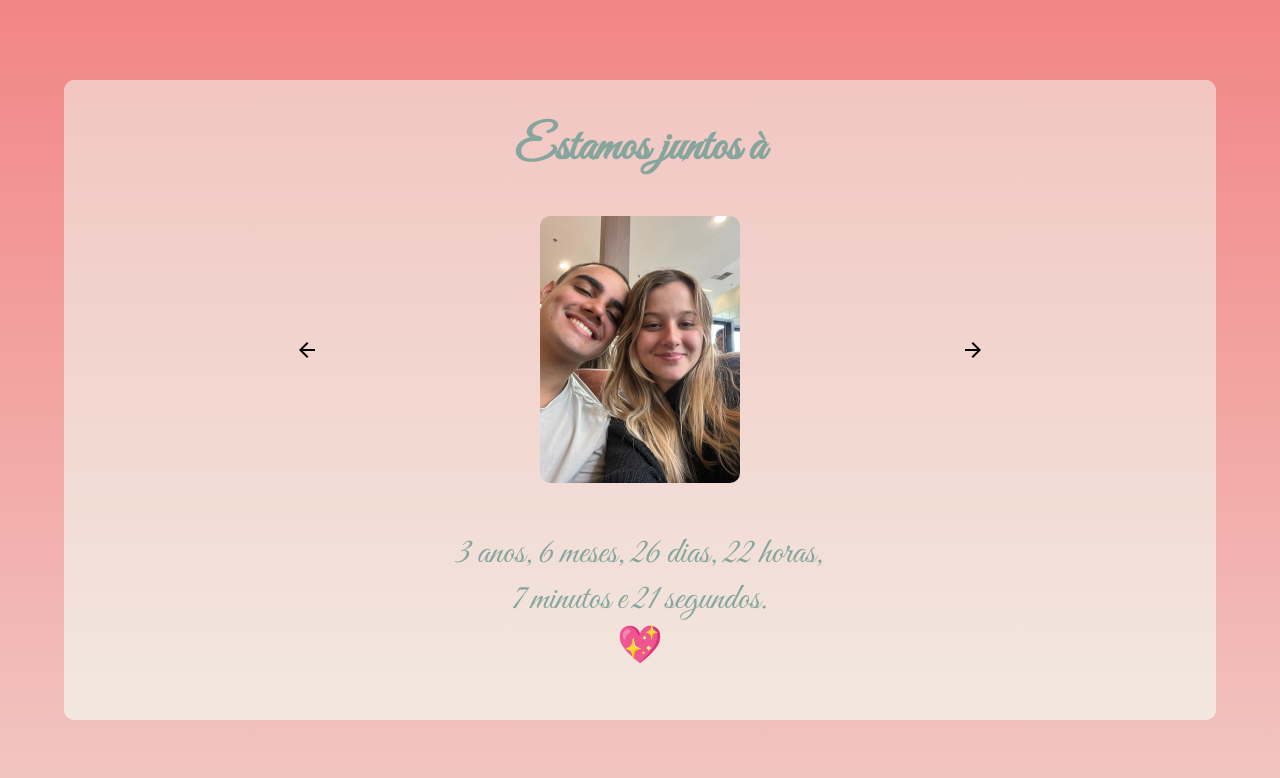
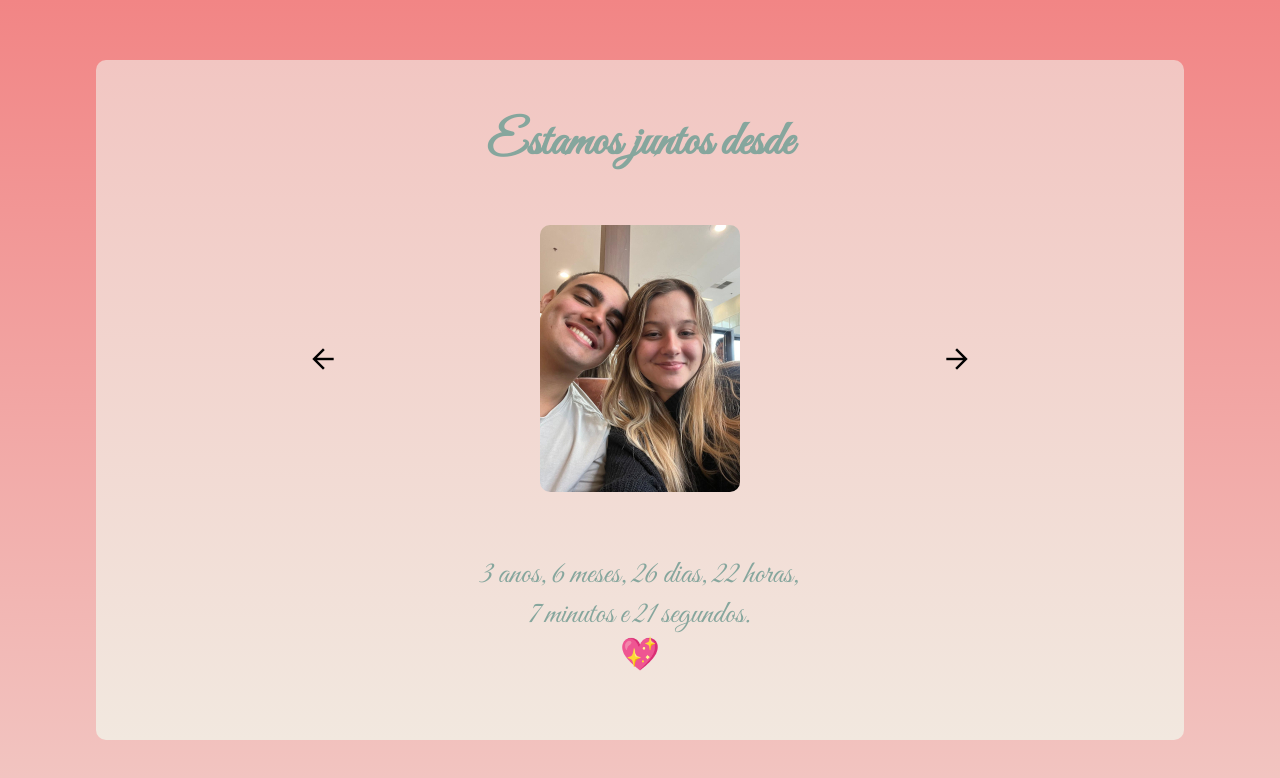
Before and after one commit to Joao-Pedro-Castro-2003/projeto-20tou, a plain HTML site: page index.html in a window 1280 px wide. Both pictures are taken after a click on the icon "arrow_back". Drawn offline with nearby package versions, Linux system fonts and the light colour scheme; a web font is replaced by a local one.

Commit message:
teste timeouts

```diff
--- a/index.html
+++ b/index.html
@@ -13,7 +13,7 @@
 
   <body>
     <main>
-      <h1>Estamos juntos à</h1>
+      <h1>Estamos juntos desde</h1>
       <div class="fotos">
         <i class="material-symbols-outlined" onclick="imagemAnterior()"
           >arrow_back</i
--- a/javascript/script.js
+++ b/javascript/script.js
@@ -47,8 +47,10 @@ function proximaImagem() {
 
     img.src = imagens[imgAtual + 1];
 
-    img.classList.remove("fade-out");
-  }, 500);
+    setTimeout(function () {
+      img.classList.remove("fade-out");
+    }, 500);
+  }, 200);
 }
 
 function imagemAnterior() {
@@ -64,8 +66,10 @@ function imagemAnterior() {
 
     img.src = imagens[imgAtual - 1];
 
-    img.classList.remove("fade-out");
-  }, 450);
+    setTimeout(function () {
+      img.classList.remove("fade-out");
+    }, 500);
+  }, 200);
 }
 
 function atualizarContador() {
--- a/style/mobile.css
+++ b/style/mobile.css
@@ -40,8 +40,8 @@ body{
 
 main{
     background-image: linear-gradient(to bottom, var(--cor4), var(--cor3));
-    width: 90vw;
-    height: 80vh;
+    width: 85vw;
+    height: 85vh;
     border-radius: 10px;
     display: flex;
     flex-flow: column nowrap;
@@ -78,12 +78,12 @@ main > div.fotos > i{
     cursor: pointer;
     background-color: transparent;
     border-radius: 50%;
-    font-size: 1.5em;
+    font-size: 2em;
 }
 
 main > p{
     font-family: var(--fontAmor);
-    font-size: 2.3em;
+    font-size: 2em;
     color: var(--cor1);
     text-align: center;
     padding: 10px;
```
